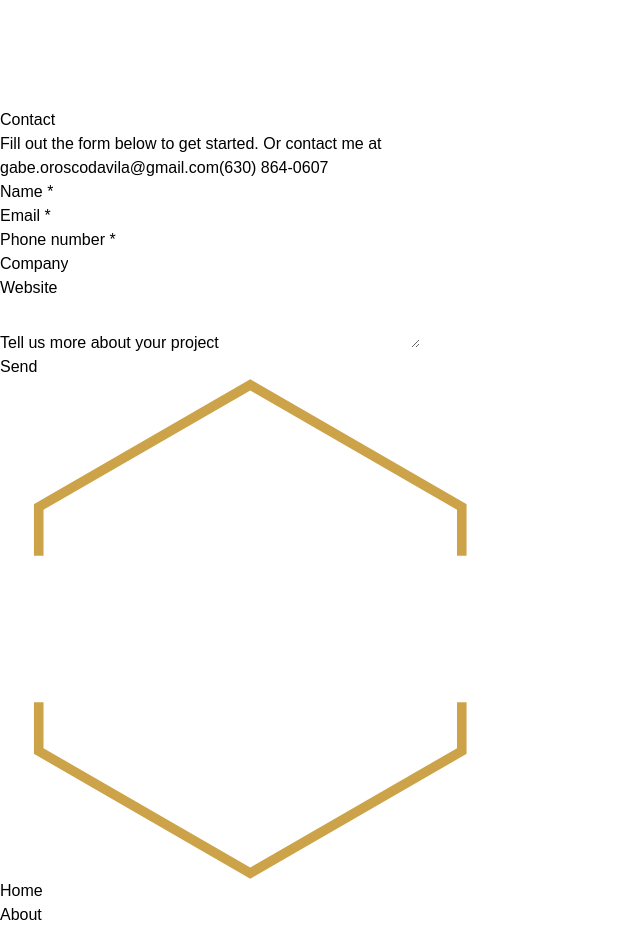
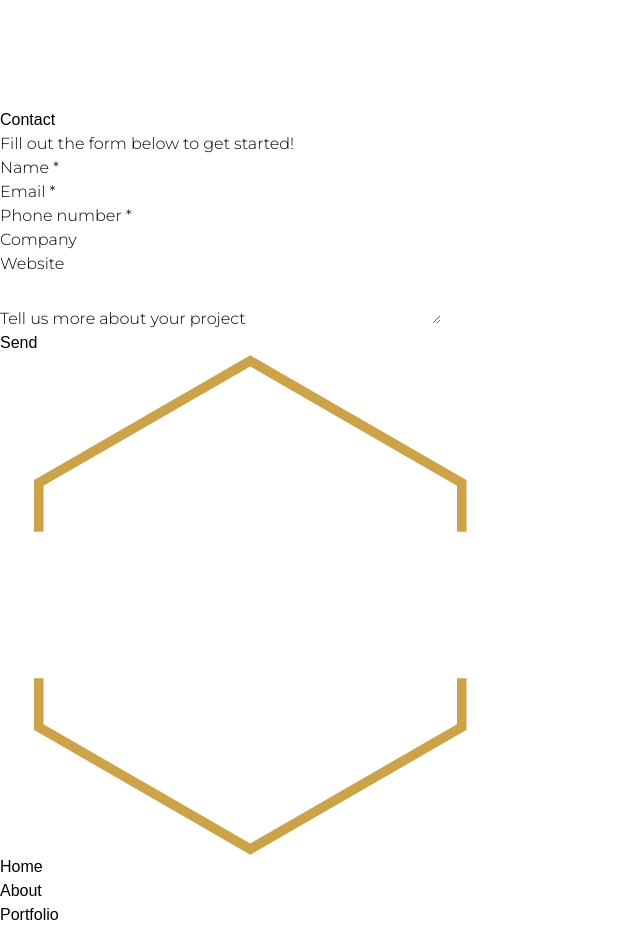
Before and after one commit to GabrielJDavila/TheWebArtificerPortfolio, a Next.js app: page /contact in a window 1280 px wide. Shown: the part 2500-3429 px from the top of the page, without its empty margins (0-640 px from the left). Built offline with nearby package versions, Linux system fonts and the light colour scheme; a web font is replaced by a local one.

Commit message:
Finished Contact styles

```diff
--- a/src/app/contact/page.tsx
+++ b/src/app/contact/page.tsx
@@ -2,8 +2,8 @@ import ContactUi from "../ui/contactui/contactui"
 
 export default function Contact() {
     return (
-        <main className="flex flex-col justify-center items-center my-32 w-full">
-            <h1>Contact</h1>
+        <main className="flex flex-col justify-center items-center my-20 md:my-32 w-full p-4">
+            <h1 className="text-2xl mb-4">Contact</h1>
             <ContactUi />
         </main>
     )
--- a/src/app/ui/contactui/contactui.tsx
+++ b/src/app/ui/contactui/contactui.tsx
@@ -2,6 +2,9 @@
 
 import { useFormState } from "react-dom"
 import { useState, useRef } from "react"
+import { Montserrat } from "next/font/google"
+
+const mont = Montserrat({subsets: ["latin"], weight: ["200", "300"]})
 
 export default function ContactUi() {
     const ref = useRef<HTMLFormElement>(null)
@@ -15,74 +18,80 @@ export default function ContactUi() {
         }
     }
     return (
-        <form ref={ref} onSubmit={handleSubmit} className="flex flex-col justify-center text-left items-center">
-            <div>
-                <h2>Fill out the form below to get started. Or contact me at</h2>
-                <div>
-                    <a href="mailto:gabe.oroscodavila@gmail.com">gabe.oroscodavila@gmail.com</a>
-                    <a href="tel:6308640607">(630) 864-0607</a>
-                </div>
+        <form ref={ref} onSubmit={handleSubmit} className="flex flex-col justify-center text-left items-center dark:bg-zinc-800 dark:border-gray-700 border-gray-200 border-2 p-4 rounded-xl w-full md:w-3/4 max-w-4xl shadow-lg">
+            <div className="flex flex-col gap-4 mt-4 mb-8">
+                <h2 className={`${mont.className}`}>Fill out the form below to get started!</h2>
+                {/* <div className="text-center flex flex-row justify-center gap-4">
+                    <a href="mailto:gabe.oroscodavila@gmail.com" className={`${mont.className} bg-sky-500 p-2 rounded hover:bg-sky-700 text-white`}>gabe.oroscodavila@gmail.com</a>
+                    <a href="tel:6308640607" className={`${mont.className} bg-sky-500 p-2 rounded hover:bg-sky-700 text-white`}>(630) 864-0607</a>
+                </div> */}
             </div>
 
-            <fieldset>
-                <div>
-                    <label htmlFor="name">Name *</label>
+            <fieldset className="flex flex-col gap-4 w-full p-4 md:w-3/4 my-4">
+                <div className="flex flex-col w-full">
+                    <label htmlFor="name" className={`${mont.className}`}>Name *</label>
                     <input
                         type="text"
                         id="name"
                         name="name"
+                        className={`${mont.className} dark:bg-zinc-800 dark:border-b-gray-700 border-b-gray-200 border-b-2 w-full p-2`}
                         required
                     />
                 </div>
 
-                <div>
-                    <label htmlFor="email">Email *</label>
+                <div className="flex flex-col">
+                    <label htmlFor="email" className={`${mont.className}`}>Email *</label>
                     <input
                         type="email"
                         id="email"
                         name="email"
+                        className={`${mont.className} dark:bg-zinc-800 dark:border-b-gray-700 border-b-gray-200 border-b-2 w-full p-2`}
                         required
                     />
                 </div>
 
-                <div>
-                    <label htmlFor="phone">Phone number *</label>
+                <div className="flex flex-col">
+                    <label htmlFor="phone" className={`${mont.className}`}>Phone number *</label>
                     <input
                         type="tel"
                         id="phone"
                         name="phone"
                         pattern="[0-9]{3}-[0-9]{3}-[0-9]{4}"
+                        className={`${mont.className} dark:bg-zinc-800 dark:border-b-gray-700 border-b-gray-200 border-b-2 w-full p-2`}
                         required
                     />
                 </div>
 
-                <div>
-                    <label htmlFor="company-name">Company</label>
+                <div className="flex flex-col">
+                    <label htmlFor="company-name" className={`${mont.className}`}>Company</label>
                     <input
                         type="text"
                         id="company"
                         name="company-name"
+                        className={`${mont.className} dark:bg-zinc-800 dark:border-b-gray-700 border-b-gray-200 border-b-2 w-full p-2`}
                     />
                 </div>
 
-                <div>
-                    <label htmlFor="website-name">Website</label>
+                <div className="flex flex-col">
+                    <label htmlFor="website-name" className={`${mont.className}`}>Website</label>
                     <input
                         type="text"
                         id="website"
                         name="website-name"
+                        className={`${mont.className} dark:bg-zinc-800 dark:border-b-gray-700 border-b-gray-200 border-b-2 w-full p-2`}
                     />
                 </div>
 
-                <div>
-                    <label htmlFor="message">Tell us more about your project</label>
+                <div className="flex flex-col mt-2">
+                    <label htmlFor="message" className={`${mont.className} mb-2`}>Tell us more about your project</label>
                     <textarea
                         id="message"
                         name="message"
+                        className={`${mont.className} w-full h-48 resize-none rounded-xl dark:bg-zinc-800 bg-gray-100 dark:border-gray-500 border-gray-200 border-2 p-4`}
                     ></textarea>
                 </div>
             </fieldset>
-            <button type="submit">Send</button>
+            <button type="submit" className="w-32 m-auto bg-sky-500 p-2 rounded hover:bg-sky-700 text-white">Send</button>
         </form>
     )
 }
```
